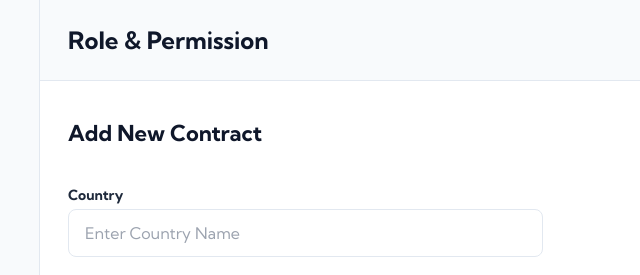
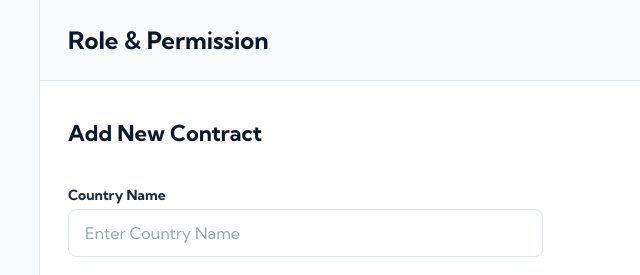
Before and after one commit to zeenalpatel123/befoed_web, a website: page public/content_2.html in a window 1280 px wide. Shown: the top 275 px of the page, 210-850 px from the left. Drawn offline with Linux system fonts and the light colour scheme; files whose address does not match are found by name.

Commit message:
letest_code

```diff
--- a/public/content_2.html
+++ b/public/content_2.html
@@ -162,7 +162,7 @@
                 </div>
                 <form class="flex items-center -mx-3 space-y-3.5 lg:space-y-5 2xl:space-y-7">
                     <div class="w-full xs:w-1/2 p-3">
-                        <label class="label">Country</label>
+                        <label class="label">Country Name</label>
                         <input type="text" placeholder="Enter Country Name" class="input"/>
                     </div>
                 </form>
```
